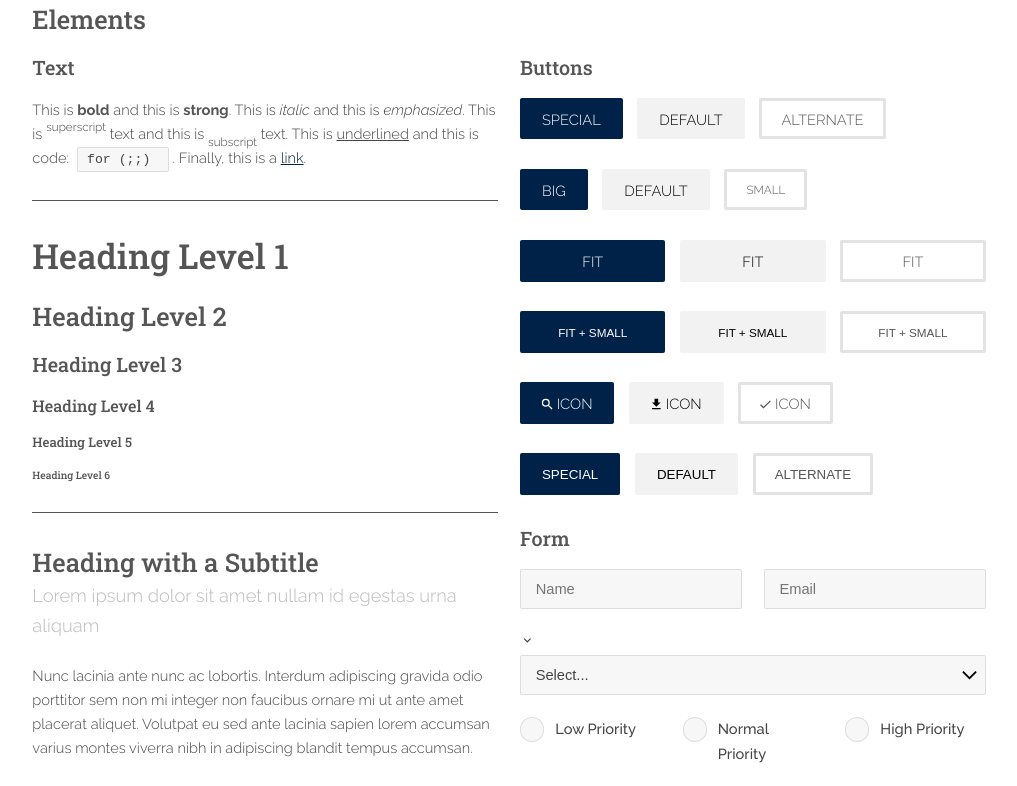
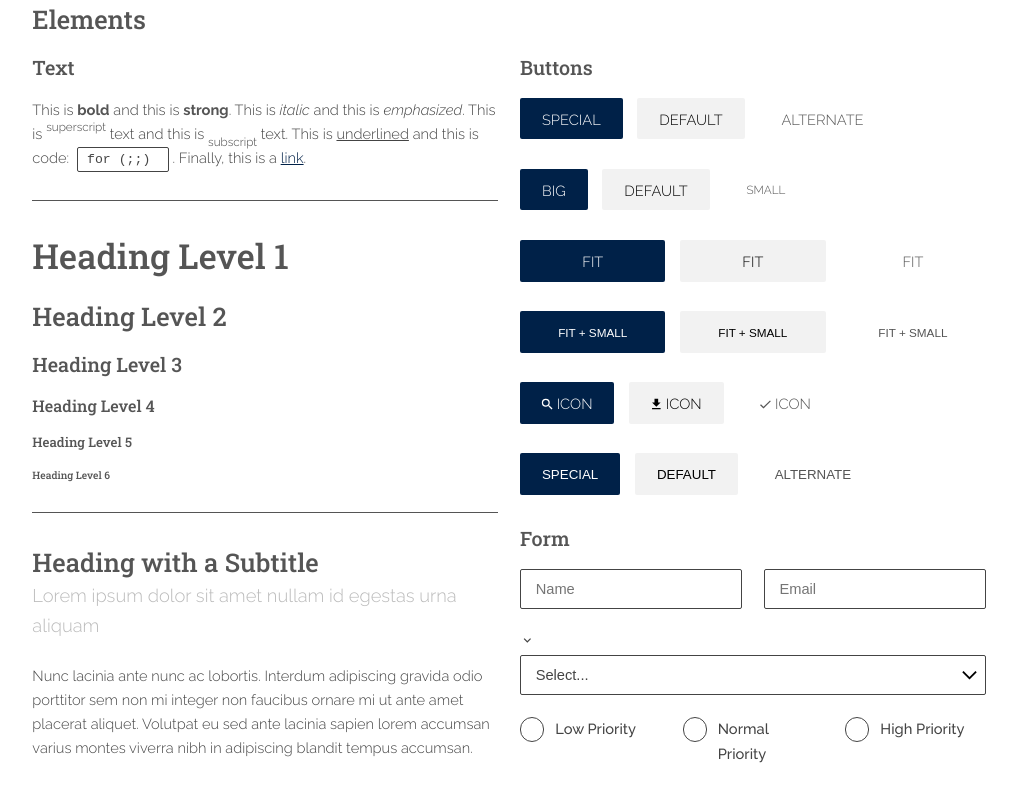
Before and after one commit to TheLexoPlexx/nextjs-boilerplate, a Next.js app: page /elements in a window 1280 px wide. Shown: the top 786 px of the page, without its empty margins (131-1148 px from the left). Built offline with nearby package versions, Linux system fonts and the light colour scheme.

Commit message:
Form-Background, Border und Demo

```diff
--- a/styles/globals.scss
+++ b/styles/globals.scss
@@ -22,6 +22,9 @@
   --black: #000; //Schwarz
 
 	--nearly-white: #f2f2f2;
+
+	--form-background: rgbax(144, 144, 144, 0.075);
+	--form-border: rgbax(144, 144, 144, 0.25)
 
 	//--background: #002148;
 	--background: var(--white);
@@ -290,12 +293,12 @@ b {
 }
 
 blockquote {
-	border-left-color: rgba(144, 144, 144, 0.25);
+	border-left-color: var(--form-border);
 }
 
 code {
-	background: rgba(144, 144, 144, 0.075);
-	border-color: rgba(144, 144, 144, 0.25);
+	background: var(--form-background);
+	border-color: var(--form-border);
 }
 
 /* Button */
@@ -407,14 +410,14 @@ button,
 
 	&.alt {
 		background-color: transparent;
-		box-shadow: var(--alt-box-shadow) rgba(144, 144, 144, 0.25);
+		box-shadow: var(--alt-box-shadow) var(--form-border);
 		color: #555 !important;
 
 		&:hover {
-			background-color: rgba(144, 144, 144, 0.075);
+			background-color: var(--form-background);
 		}
 		&:active {
-			background-color: rgba(144, 144, 144, 0.2);
+			background-color: var(--form-border);
 		}
 
 		&.icon {
@@ -515,8 +518,8 @@ input[type="radio"] {
 			top: 0;
 			width: 1.65rem;
 
-			background: rgba(144, 144, 144, 0.075);
-			border-color: rgba(144, 144, 144, 0.25);
+			background: var(--form-background);
+			border-color: var(--form-border);
 		}
 	}
 
@@ -570,8 +573,8 @@ input[type="password"],
 input[type="email"],
 select,
 textarea {
-	background: rgba(144, 144, 144, 0.075);
-	border-color: rgba(144, 144, 144, 0.25);
+	background: var(--form-background);
+	border-color: var(--form-border);
 
 	&:focus {
 		border-color: var(--accent-1);
@@ -580,7 +583,7 @@ textarea {
 
 	option {
 		color: var(--white);
-		background: rgba(144, 144, 144, 0.075);
+		background: var(--form-background);
 	}
 }
 
@@ -828,7 +831,7 @@ table {
 	thead {
 		border-bottom: solid 2px;
 
-		border-bottom-color: rgba(144, 144, 144, 0.25);
+		border-bottom-color: var(--form-border);
 	}
 
 	tbody {
@@ -837,10 +840,10 @@ table {
 			border-left: 0;
 			border-right: 0;
 
-			border-color: rgba(144, 144, 144, 0.25);
+			border-color: var(--form-border);
 
 			&:nth-child(2n + 1) {
-				background-color: rgba(144, 144, 144, 0.075);
+				background-color: var(--form-background);
 			}
 		}
 	}
@@ -848,7 +851,7 @@ table {
 	tfoot {
 		border-top: solid 2px;
 
-		border-top-color: rgba(144, 144, 144, 0.25);
+		border-top-color: var(--form-border);
 	}
 }
 
@@ -861,5 +864,5 @@ table {
 }
 
 .box {
-	border-color: rgba(144, 144, 144, 0.25);
+	border-color: var(--form-border);
 }
```
Also changed, not shown: 1 other file (tests, documents, lock files or other folders).
